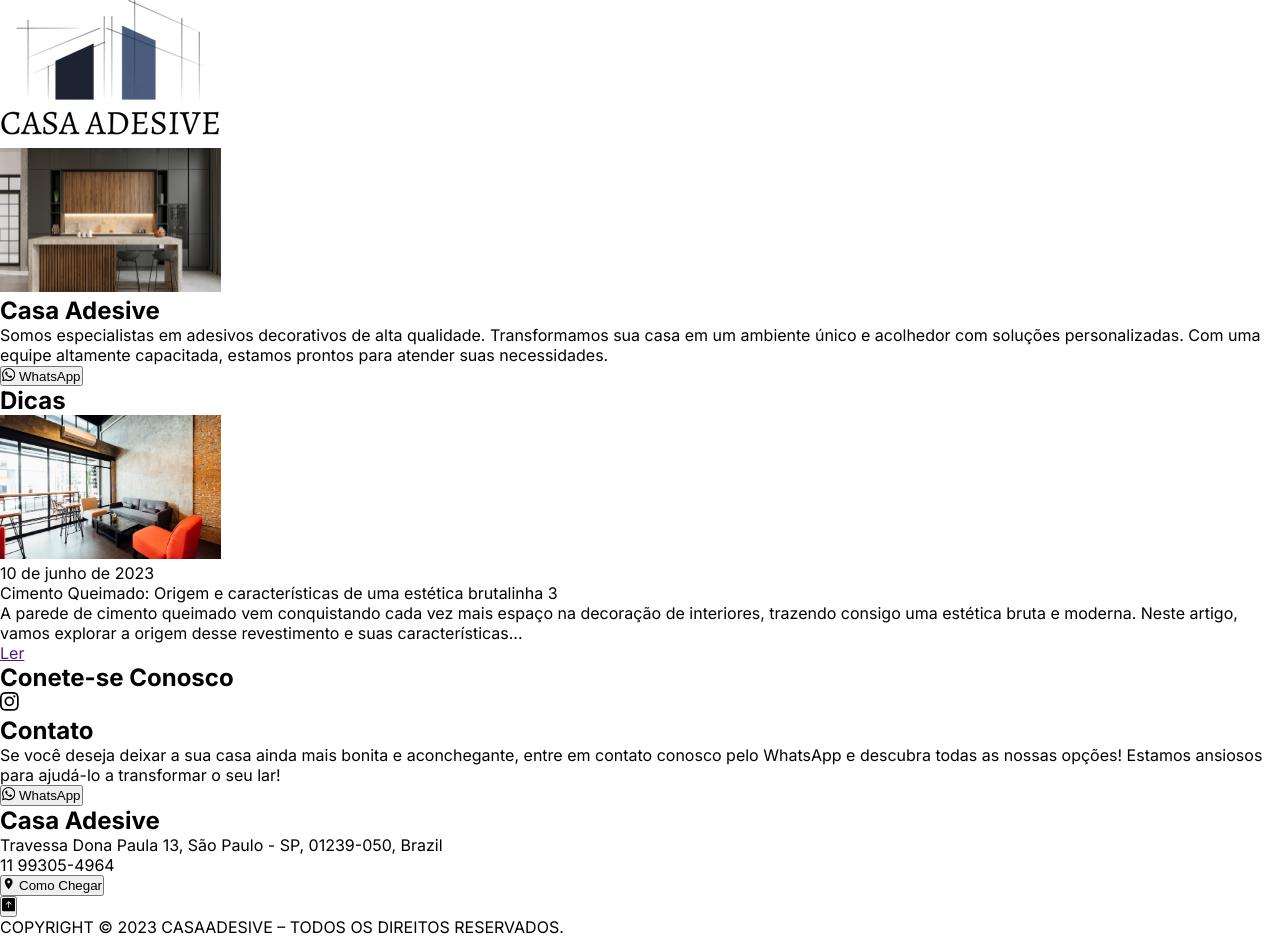
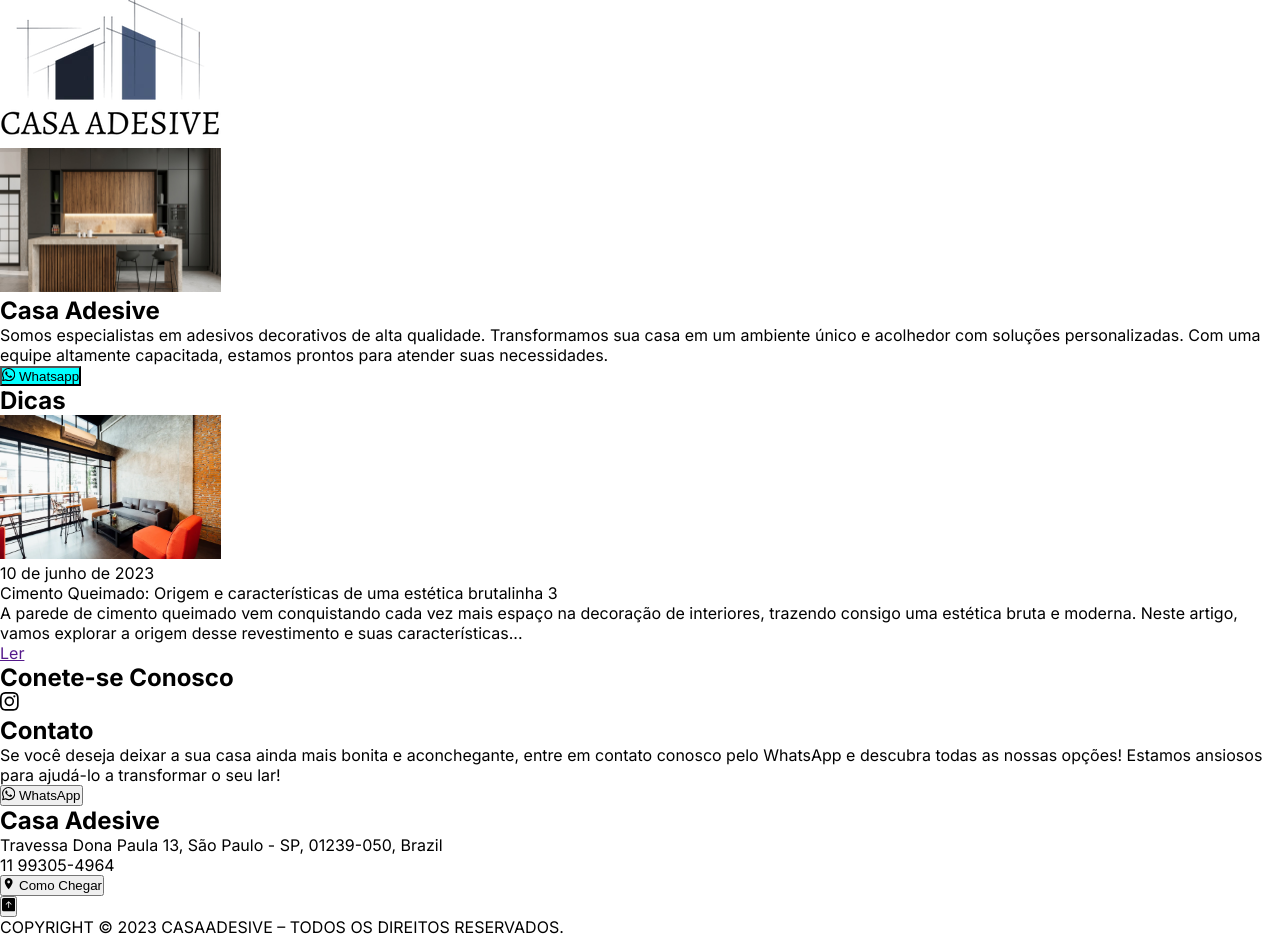
Before and after one commit to samirdourado/casa_adesive, a Next.js app: page / in a window 1280 px wide. Built offline with nearby package versions, Linux system fonts and the light colour scheme.

Commit message:
Fix: Config paths scss

```diff
--- a/next.config.js
+++ b/next.config.js
@@ -1,4 +1,10 @@
+const path = require('path');
+
 /** @type {import('next').NextConfig} */
-const nextConfig = {}
+const nextConfig = {
+    sassOptions: {
+        includePaths: [path.join(__dirname, 'src', 'scss')]
+    }
+}
 
 module.exports = nextConfig
--- a/src/app/page.tsx
+++ b/src/app/page.tsx
@@ -1,3 +1,4 @@
+import Button from '@/components/button'
 import Image from 'next/image'
 import Link from 'next/link'
 import { BsInstagram, BsWhatsapp, BsFillArrowUpSquareFill } from 'react-icons/bs'
@@ -7,6 +8,7 @@ import { MdPlace } from 'react-icons/md'
 export default function Home() {
   return (
     <main>
+      <header>
         <Image
           // className={styles.logo}
           src="/logo.webp"
@@ -15,8 +17,9 @@ export default function Home() {
           height={144}
           priority
         />
+      </header>
 
-      <section>
+      <aside>
       <Image
         // className={styles.logo}
         src="/cozinha-preta-1100x580.jpeg"
@@ -28,7 +31,10 @@ export default function Home() {
       <div>
         <h1>Casa Adesive</h1>
         <p>Somos especialistas em adesivos decorativos de alta qualidade. Transformamos sua casa em um ambiente único e acolhedor com soluções personalizadas. Com uma equipe altamente capacitada, estamos prontos para atender suas necessidades.</p>
-        <button><BsWhatsapp/> WhatsApp</button>
+        <Button
+         icon={<BsWhatsapp/>}
+         text={'Whatsapp'}
+        />
       </div>
 
       <section>
@@ -72,11 +78,7 @@ export default function Home() {
         <p>COPYRIGHT © 2023 CASAADESIVE – TODOS OS DIREITOS RESERVADOS.</p>
       </section>
 
-
-
-      </section>
-
-
+      </aside>
     </main>
   )
 }
--- /dev/null
+++ b/src/components/button/index.tsx
@@ -0,0 +1,13 @@
+import React from "react";
+
+import styles from './styles.module.scss'
+
+const Button = ({icon, text}: any) => {
+    return (
+        <button className={styles.container}>
+            {icon} {text}
+        </button>
+    )
+}
+
+export default Button
--- /dev/null
+++ b/src/components/button/styles.module.scss
@@ -0,0 +1,5 @@
+@use 'abstracts' as *;
+
+.container {
+    background-color: aqua;
+}
```
Lines whose indentation alone changed are shown as unchanged.
